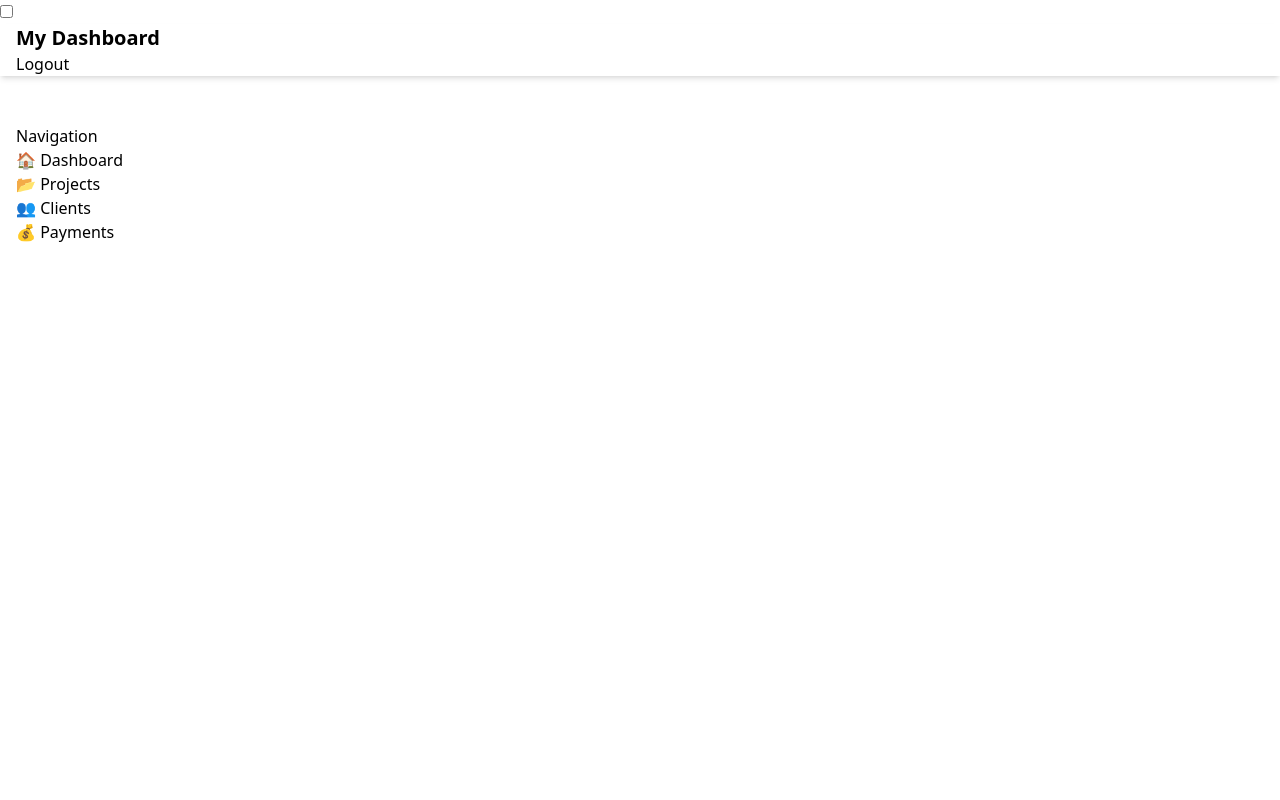
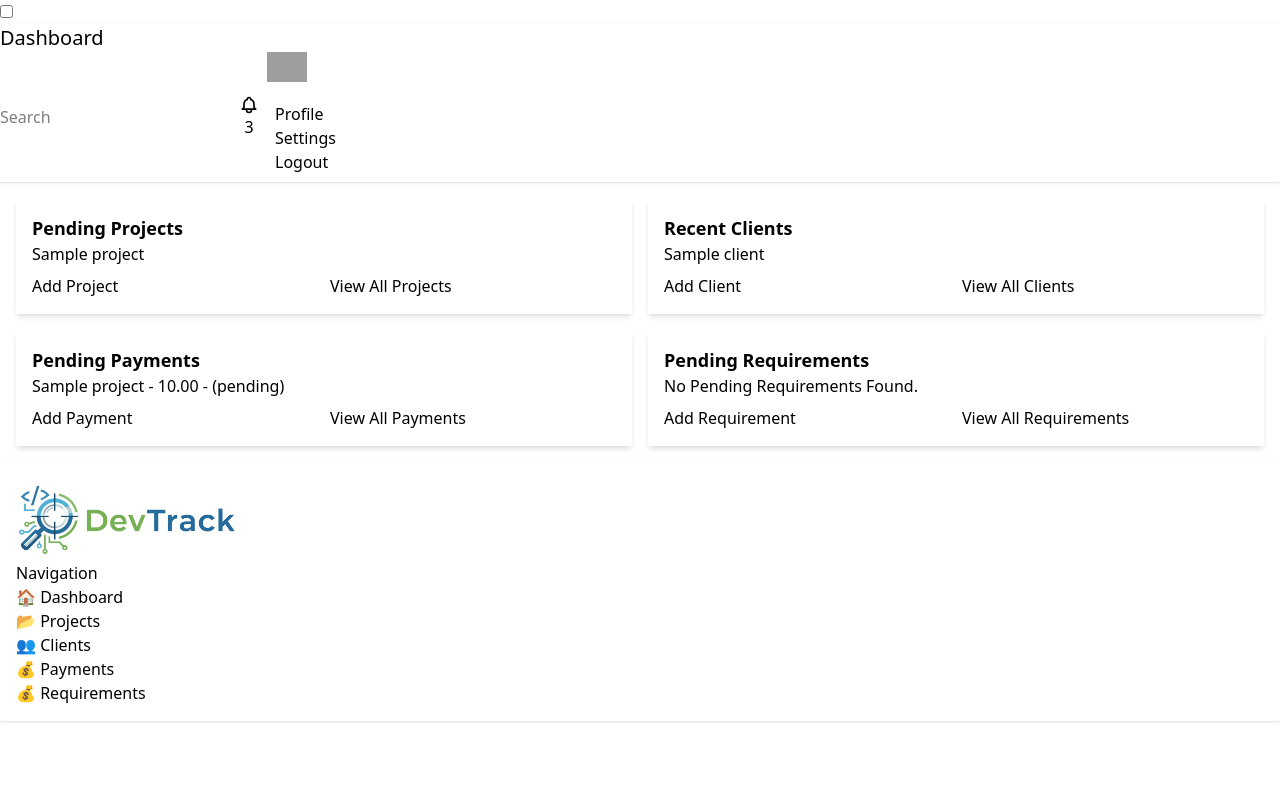
Before and after one commit to Watakaian/Software_Project_Manager, a Django app: page /dashboard/ in a window 1280 px wide. Run offline with Django 5.2, Linux system fonts and the light colour scheme; a user stored in the database is signed in; tables that the repository leaves empty hold one stand-in row (values such as "Sample post"); some libraries are stand-ins or nearby versions; grey boxes are pictures that could not be loaded.

Commit message:
Added Projects, Payments, Requirements and Clients Cards to the dashboard

```diff
--- a/accounts/templates/accounts/login.html
+++ b/accounts/templates/accounts/login.html
@@ -3,6 +3,7 @@
 <html lang="en" x-data="{ loading: false }">
 <head>
     <meta charset="UTF-8">
+    <meta name="viewport" content="width=device-width, initial-scale=1.0" />
     <title>Login</title>
     <link href="https://cdn.jsdelivr.net/npm/daisyui@5" rel="stylesheet" type="text/css" />
     <script src="https://cdn.jsdelivr.net/npm/@tailwindcss/browser@4"></script>
@@ -11,7 +12,7 @@
 </head>
 <body class="min-h-screen flex items-center justify-center bg-base-200">
 
-    <div class="card w-96 bg-base-100 shadow-xl">
+    <div class="card w-96 bg-base-100 shadow-xl mx-10 md:mx-0">
         <div class="card-body">
             <h2 class="card-title justify-center">Login</h2>
 
@@ -43,7 +44,7 @@
                 <div class="form-control mt-4">
                     <button type="submit" class="btn btn-primary w-full" :disabled="loading">
                         <span x-show="!loading">Login</span>
-                        <span x-show="loading" class="loading loading-spinner"></span>
+                        <span x-show="loading" class="loading loading-spinner cursor-progress"></span>
                     </button>
                 </div>
             </form>
--- /dev/null
+++ b/dashboard/templates/dashboard/base.html
@@ -0,0 +1,101 @@
+{% load static %}
+<!DOCTYPE html>
+<html lang="en">
+<head>
+    <meta charset="UTF-8">
+    <meta name="viewport" content="width=device-width, initial-scale=1.0" />
+    <title>{% block title %}DevTrack - Dashboard{% endblock %}</title>
+    <link href="https://cdn.jsdelivr.net/npm/daisyui@5" rel="stylesheet" type="text/css" />
+    <script src="https://cdn.jsdelivr.net/npm/@tailwindcss/browser@4"></script>
+    <script defer src="https://cdn.jsdelivr.net/npm/alpinejs@3.15.0/dist/cdn.min.js"></script>
+    <script src="https://cdn.jsdelivr.net/npm/htmx.org@2.0.6/dist/htmx.min.js" integrity="sha384-Akqfrbj/HpNVo8k11SXBb6TlBWmXXlYQrCSqEWmyKJe+hDm3Z/B2WVG4smwBkRVm" crossorigin="anonymous"></script>
+</head>
+<body class="bg-base-200 min-h-screen" x-data="{ sidebarOpen: false }">
+
+    <div class="drawer lg:drawer-open">
+        <input id="dashboard-drawer" type="checkbox" class="drawer-toggle" x-model="sidebarOpen" />
+
+        <!-- Main Content -->
+        <div class="drawer-content flex flex-col">
+
+            <!-- Topbar -->
+            <div class="navbar bg-base-100 shadow-sm">
+                <!-- Hamburger Button - Calls drawer-->
+                <div class="flex-none lg:hidden">
+                    <label for="dashboard-drawer" class="btn btn-square btn-ghost">
+                        <svg xmlns="http://www.w3.org/2000/svg" class="h-6 w-6" fill="none"
+                             viewBox="0 0 24 24" stroke="currentColor">
+                            <path stroke-linecap="round" stroke-linejoin="round" stroke-width="2"
+                                  d="M4 6h16M4 12h16M4 18h16"/>
+                        </svg>
+                    </label>
+                </div>
+
+                <div class="flex-1">
+                    <a class="btn btn-ghost rounded-full text-xl" href="{% url 'dashboard:index' %}">Dashboard</a>
+                </div>
+                <div class="flex gap-2">
+                    <input type="text" placeholder="Search" class="input input-bordered rounded-full w-24 md:w-auto" />
+
+                    <!-- alert button -->
+                    <button class="btn btn-ghost btn-circle">
+                        <div class="indicator">
+                            <svg xmlns="http://www.w3.org/2000/svg" class="h-5 w-5" fill="none" viewBox="0 0 24 24" stroke="currentColor"> <path stroke-linecap="round" stroke-linejoin="round" stroke-width="2" d="M15 17h5l-1.405-1.405A2.032 2.032 0 0118 14.158V11a6.002 6.002 0 00-4-5.659V5a2 2 0 10-4 0v.341C7.67 6.165 6 8.388 6 11v3.159c0 .538-.214 1.055-.595 1.436L4 17h5m6 0v1a3 3 0 11-6 0v-1m6 0H9" /> </svg>
+                            <span class="badge badge-xs badge-primary indicator-item">3</span>
+                        </div>
+                    </button>
+
+                    <!--Profile Section-->
+                    <div class="dropdown dropdown-end">
+                    <div tabindex="0" role="button" class="btn btn-ghost btn-circle avatar">
+                        <div class="w-10 rounded-full">
+                        <img
+                            alt="Tailwind CSS Navbar component"
+                            src="https://img.daisyui.com/images/stock/photo-1534528741775-53994a69daeb.webp" />
+                        </div>
+                    </div>
+                    <ul
+                        tabindex="0"
+                        class="menu menu-sm dropdown-content bg-base-100 rounded-box z-1 mt-3 w-52 p-2">
+                        <li>
+                        <a class="justify-between">
+                            Profile
+                        </a>
+                        </li>
+                        <li><a>Settings</a></li>
+                        <li>
+                            <form method="post" action="{% url 'accounts:logout' %}">
+                                {% csrf_token %}
+                                <button class="btn btn-sm btn-outline">Logout</button>
+                            </form>
+                        </li>
+                    </ul>
+                    </div>
+                </div>
+                </div>
+
+            <!-- Page Content -->
+            <main class="p-4">
+                {% block content %}
+                <!-- Page-specific content will go here -->
+                {% endblock %}
+            </main>
+        </div>
+
+        <!-- Sidebar -->
+        <div class="drawer-side shadow-sm">
+            <label for="dashboard-drawer" class="drawer-overlay"></label>
+            <ul class="menu p-4 w-64 min-h-full bg-base-100 text-base-content">
+                <li><img src="{% static 'images/devtrack.png' %}" alt="DevTrack Logo"></li>
+                <li class="menu-title">Navigation</li>
+                <li><a href="{% url 'dashboard:index' %}">🏠 Dashboard</a></li>
+                <li><a href="">📂 Projects</a></li>
+                <li><a href="">👥 Clients</a></li>
+                <li><a href="">💰 Payments</a></li>
+                <li><a href="">💰 Requirements</a></li>
+            </ul>
+        </div>
+    </div>
+
+</body>
+</html>
--- a/dashboard/templates/dashboard/index.html
+++ b/dashboard/templates/dashboard/index.html
@@ -1,64 +1,62 @@
-{% load static %}
-<!DOCTYPE html>
-<html lang="en">
-<head>
-    <meta charset="UTF-8">
-    <title>{% block title %}Dashboard{% endblock %}</title>
-    <link href="https://cdn.jsdelivr.net/npm/daisyui@5" rel="stylesheet" type="text/css" />
-    <script src="https://cdn.jsdelivr.net/npm/@tailwindcss/browser@4"></script>
-    <script defer src="https://cdn.jsdelivr.net/npm/alpinejs@3.15.0/dist/cdn.min.js"></script>
-    <script src="https://cdn.jsdelivr.net/npm/htmx.org@2.0.6/dist/htmx.min.js" integrity="sha384-Akqfrbj/HpNVo8k11SXBb6TlBWmXXlYQrCSqEWmyKJe+hDm3Z/B2WVG4smwBkRVm" crossorigin="anonymous"></script>
-</head>
-<body class="bg-base-200" x-data="{ sidebarOpen: false }">
+{% extends "dashboard/base.html" %}
 
-    <div class="drawer lg:drawer-open">
-        <input id="dashboard-drawer" type="checkbox" class="drawer-toggle" x-model="sidebarOpen" />
+{% block content %}
+<div class="grid grid-cols-1 md:grid-cols-2 gap-4">
 
-        <!-- Main Content -->
-        <div class="drawer-content flex flex-col">
-
-            <!-- Topbar -->
-            <div class="navbar bg-base-100 shadow-md px-4">
-                <div class="flex-none lg:hidden">
-                    <label for="dashboard-drawer" class="btn btn-square btn-ghost">
-                        <svg xmlns="http://www.w3.org/2000/svg" class="h-6 w-6" fill="none"
-                             viewBox="0 0 24 24" stroke="currentColor">
-                            <path stroke-linecap="round" stroke-linejoin="round" stroke-width="2"
-                                  d="M4 6h16M4 12h16M4 18h16"/>
-                        </svg>
-                    </label>
-                </div>
-                <div class="flex-1">
-                    <a href="{% url 'dashboard:index' %}" class="text-xl font-bold">My Dashboard</a>
-                </div>
-                <div class="flex-none">
-                    <form method="post" action="{% url 'accounts:logout' %}">
-                        {% csrf_token %}
-                        <button class="btn btn-sm btn-outline">Logout</button>
-                    </form>
-                </div>
-            </div>
-
-            <!-- Page Content -->
-            <main class="p-4">
-                {% block content %}
-                <!-- Page-specific content will go here -->
-                {% endblock %}
-            </main>
-        </div>
-
-        <!-- Sidebar -->
-        <div class="drawer-side">
-            <label for="dashboard-drawer" class="drawer-overlay"></label>
-            <ul class="menu p-4 w-64 min-h-full bg-base-100 text-base-content">
-                <li class="menu-title">Navigation</li>
-                <li><a href="{% url 'dashboard:index' %}">🏠 Dashboard</a></li>
-                <li><a href="">📂 Projects</a></li>
-                <li><a href="">👥 Clients</a></li>
-                <li><a href="">💰 Payments</a></li>
-            </ul>
+    <div class="card bg-base-100 shadow-md p-4">
+        <h3 class="text-lg font-semibold">Pending Projects</h3>
+        {% for project in projects %}
+            <p class="">{{ project.title }}</p>
+        {% empty%}
+            <p>No projects Found</p>
+        {% endfor %}
+        <div class="grid grid-cols-2 gap-1 md:gap-3">
+            <a href="" class="btn btn-sm btn-primary mt-2">Add Project</a>
+            <a href="" class="btn btn-sm btn-primary mt-2">View All Projects</a>
         </div>
     </div>
 
-</body>
-</html>
+    <div class="card bg-base-100 shadow-md p-4">
+        <h3 class="text-lg font-semibold">Recent Clients</h3>
+        {% for client in clients %}
+        <p class="">{{ client.name }}</p>
+        {% empty %}
+            <p>No Clients Found</p>
+        {% endfor %}
+        <div class="grid grid-cols-2 gap-1 md:gap-3">
+            <a href="" class="btn btn-sm btn-primary mt-2">Add Client</a>
+            <a href="" class="btn btn-sm btn-primary mt-2">View All Clients</a>
+        </div>
+    </div>
+
+    <div class="card bg-base-100 shadow-md p-4">
+        <h3 class="text-lg font-semibold">Pending Payments</h3>
+
+        {% for unpaid_invoice in unpaid_invoices %}
+            <p class="">{{ unpaid_invoice }}</p>
+        {% empty %}
+            <p>No Pending Payments Found.</p>
+        {% endfor %}
+
+        <div class="grid grid-cols-2 gap-1 md:gap-3 card-actions">
+            <a href="" class="btn btn-sm btn-primary mt-2">Add Payment</a>
+            <a href="" class="btn btn-sm btn-primary mt-2">View All Payments</a>
+        </div>
+    </div>
+
+
+    <div class="card bg-base-100 shadow-md p-4">
+        <h3 class="text-lg font-semibold">Pending Requirements</h3>
+        {% for pending_requirement in pending_requirements %}
+            <p class="">{{ pending_requirement }}</p>
+        {% empty %}
+            <p>No Pending Requirements Found.</p>
+        {% endfor %}
+        <div class="grid grid-cols-2 gap-1 md:gap-3 card-actions">
+            <a href="" class="btn btn-sm btn-primary mt-2">Add Requirement</a>
+            <a href="" class="btn btn-sm btn-primary mt-2">View All Requirements</a>
+        </div>
+    </div>
+
+</div>
+{% endblock %}
--- a/dashboard/views.py
+++ b/dashboard/views.py
@@ -1,6 +1,6 @@
 from django.shortcuts import render
 from django.contrib.auth.decorators import login_required
-from projects.models import Project
+from projects.models import Project, Requirement
 from clients.models import Client
 from payments.models import Payment
 
@@ -8,12 +8,14 @@
 @login_required
 def index(request):
     projects = Project.objects.all()[:5]
-    clients = Client.objects.count()
-    unpaid_invoices = Payment.objects.filter(status="pending").count()
+    clients = Client.objects.all()[:5]
+    unpaid_invoices = Payment.objects.filter(status="pending")[:5]
+    pending_requirements = Requirement.objects.filter(status="pending") [:5]
 
     context = {
         "projects": projects,
         "clients": clients,
         "unpaid_invoices": unpaid_invoices,
+        "pending_requirements": pending_requirements,
     }
     return render(request, "dashboard/index.html", context)
--- a/devtrack/settings.py
+++ b/devtrack/settings.py
@@ -110,6 +110,11 @@
 # https://docs.djangoproject.com/en/5.2/howto/static-files/
 
 STATIC_URL = 'static/'
+STATICFILES_DIRS = [
+    BASE_DIR/"static"
+]
+STATIC_ROOT = BASE_DIR/"staticfiles"
+
 
 # Default primary key field type
 # https://docs.djangoproject.com/en/5.2/ref/settings/#default-auto-field
```
Also changed, not shown: static/images/devtrack.png (added).
